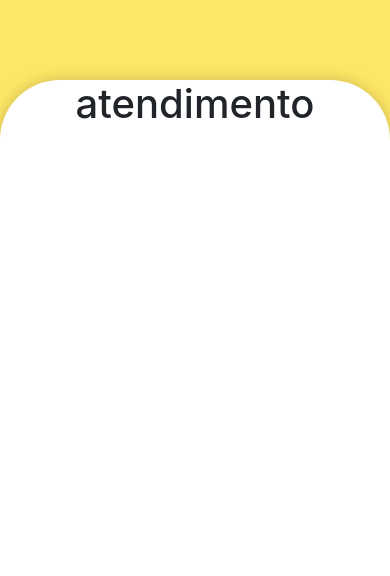
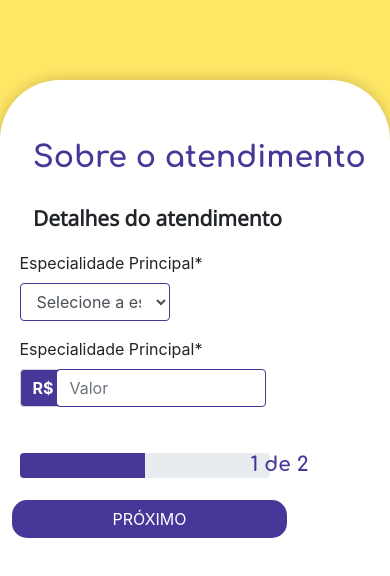
Before and after one commit to bolodissenoura/FacilConsultaFront, a Vue app: page /atendimento in a window 390 px wide. Shown: the top 576 px of the page. Built offline with nearby package versions, Linux system fonts and the light colour scheme.

Commit message:
(build) Adicionado O component GoBakc, que eh um botao de navegacao pra pagina anterior, foi tambem comecado a estilizar a pag de atendimento

```diff
--- /dev/null
+++ b/src/components/button/GoBack.vue
@@ -0,0 +1,23 @@
+<template>
+    <div class="goBack">
+        <a @click="goBack"> a </a>
+    </div>
+</template>
+
+<script>
+
+export default {
+    name: 'GoBack',
+    methods: {
+        goBack(){
+            return this.$router.go(-1)
+        }
+    }
+}
+</script>
+<style scoped>
+    .goBack{
+        display: flex;
+        padding-top: -100px;
+    }
+</style>
--- /dev/null
+++ b/src/components/form/FormAtendimento.vue
@@ -0,0 +1,189 @@
+<template>
+    <h2 class="titulo">{{ Titulo }}</h2>
+    <h5 class="subTitulo">{{ Subtitulo }}</h5>
+    <div class="row">
+
+        <form style="margin: 5% 0px 0px 5%;" >
+            <div class="form-group">
+                <label class="tituloInput" for="name">Especialidade Principal*</label>
+                <select type="text" class="form-control inputSelect" placeholder="Selecione a especialidade">
+                    <option selected>Selecione a especialidade</option>
+                    <option value="Cardiologia">Cardiologia</option>
+                    <option value="Dermatologia">Dermatologia</option>
+                    <option value="Neurologia">Neurologia</option>
+                    <option value="Oftalmologia">Oftalmologia</option>
+                    <option value="Psiquiatria">Psiquiatria</option>
+                    <option value="Urologia">Urologia</option>
+                </select>
+            </div>
+
+            <div class="form-group">
+                <label class="tituloInput" for="name">Especialidade Principal*</label>
+                    <div class="input-group-prepend">
+                        <span style="background-color:#483698;color:#fff;font-weight:bold;" class="input-group-text">R$</span>
+                        <input type="number" style="margin-left:-10px;" class="form-control precoInput" placeholder="Valor">
+                    </div>
+
+            </div>
+
+            <div class="row ">
+                <div class="col-md-4">
+                    <div class="progress" style="height: 25px;margin-top:30px;">
+                        <div class="progress-bar" role="progressbar"
+                         style="width: 50%;background-color: rgb(72, 54, 152);"
+                         aria-valuenow="25" aria-valuemin="0"
+                         aria-valuemax="100">
+                         </div>
+                    </div>
+                </div>
+                <div class="col-md-4">
+                    <h6 class="contagem" for="CPF">1 de 2</h6>
+                </div>
+            </div>
+            <button @click="$router.push('cadastro')" type="submit" class="btn">PRÓXIMO</button>
+        </form>
+    <img src="../../assets/desktop-pagina-1.png" style="width:400px;height:400px;" class="rounded " >
+    </div>
+
+</template>
+
+<script>
+    //Mascara de CPF
+        document.addEventListener('keydown', function(event) { //pega o evento de precionar uma tecla
+        if(event.keyCode != 46 && event.keyCode != 8){//verifica se a tecla precionada nao e um backspace e delete
+        var i = document.getElementById("CPF").value.length; //aqui pega o tamanho do input
+        if (i === 3 || i === 7) //aqui faz a divisoes colocando um ponto no terceiro e setimo indice
+        document.getElementById("CPF").value = document.getElementById("CPF").value + ".";
+        else if (i === 11) //aqui faz a divisao colocando o tracinho no decimo primeiro indice
+        document.getElementById("CPF").value = document.getElementById("CPF").value + "-";
+    }
+    });
+    //Mascara de Numero Celular
+    //     document.addEventListener('keydown', function(event) { //pega o evento de precionar uma tecla
+    //     if(event.keyCode != 46 && event.keyCode != 8){//verifica se a tecla precionada nao e um backspace e delete
+    //     var i = document.getElementById("phone").value.length; //aqui pega o tamanho do input
+    //     if (i === 0 ) //aqui faz a divisoes colocando um (
+    //     document.getElementById("phone").value = document.getElementById("phone").value + "(";
+    //     if (i === 3 ) //aqui faz a divisoes colocando um )
+    //     document.getElementById("phone").value = document.getElementById("phone").value + ")";
+    //     if (i === 5 ) //aqui faz a divisoes colocando um espaco em branco apos o 5 indice
+    //     document.getElementById("phone").value = document.getElementById("phone").value + " ";
+    //     else if (i === 10) //aqui faz a divisao colocando o tracinho no decimo indice
+    //     document.getElementById("phone").value = document.getElementById("phone").value + "-";
+    // }
+    // });
+    export default{
+        name: 'FormAtendimento',
+        data() {
+            return{
+                Titulo: 'Sobre o atendimento',
+                Subtitulo: 'Detalhes do atendimento'
+            }
+        },
+        methods: {
+        //Metodo para Input Number Only
+        NumbersOnly(evt) {
+        evt = (evt) ? evt : window.event;
+        var charCode = (evt.which) ? evt.which : evt.keyCode;
+        if ((charCode > 31 && (charCode < 48 || charCode > 57)) && charCode !== 46) {
+            evt.preventDefault();;
+        } else {
+            return true;
+            }
+            }
+        }
+        }
+</script>
+
+<style scoped>
+    .tituloInput{
+        max-width: 300px;
+        min-width: 100px;
+        display: flex;
+    }
+    .inputName{
+        width: 400px;
+    }
+    .precoInput{
+        width: 210px;
+    }
+
+    input, select{
+        border-color: #483698;
+    }
+
+    input:focus, select:focus{
+        border-color: #483698;  -webkit-box-shadow: inset 0 1px 1px rgba(0, 0, 0, 0.075), 0 0 8px rgba(72, 54, 152, 0.6);
+        box-shadow: inset 0 1px 1px rgba(0, 0, 0, 0.075), 0 0 8px rgba(72, 54, 152, 0.6);
+    }
+
+    h6{
+        font-family: 'Comfortaa', cursive;
+        color:#483698;
+    }
+    .formTotal{
+        margin-left:4%;
+    }
+    button{
+        margin-bottom:30px;
+        border-radius: 15px;
+        width:400px;
+        margin-top:15px;
+        text-align: center;
+        background-color:rgb(72, 54, 152);
+        color:#fff;
+    }
+    .progress{
+        width:300px;
+    }
+    .contagem{
+        margin-top:30px;
+        font-size:20px;
+        margin-right:-300px;
+    }
+
+    /* Escondendo as flechinhas do Input Number  */
+    input::-webkit-outer-spin-button,
+    input::-webkit-inner-spin-button {
+        -webkit-appearance: none;
+        margin: 0;
+    }
+    input[type=number] {
+        -moz-appearance:textfield; /* Firefox */
+    }
+
+    /* Deixando Responsivo  */
+    @media (max-width: 600px)
+    {
+        .inputName{
+            width: 90%;
+        }
+        .inputSelect{
+            width: 150px;
+        }
+        .inputNumber{
+            width: 70%;
+        }
+        img{
+            display: none;
+        }
+        .progress{
+            width: 250px;
+        }
+        .contagem{
+            margin-top:-25px;
+            font-size:20px;
+            margin-left: -60px;
+        }
+        button{
+            display:auto;
+            border-radius: 15px;
+            margin-left: -20px;
+            width:98%;
+            margin-top:15px;
+            text-align: center;
+            background-color:rgb(72, 54, 152);
+            color:#fff;
+        }
+    }
+</style>
--- a/src/components/form/InputText.vue
+++ b/src/components/form/FormProfissional.vue
@@ -1,4 +1,6 @@
 <template>
+    <h2 class="titulo">{{ Titulo }}</h2>
+    <h5 class="subTitulo">{{ Subtitulo }}</h5>
     <div class="row">
 
         <form style="margin: 5% 0px 0px 5%;" >
@@ -62,7 +64,7 @@
                     <h6 class="contagem" for="CPF">1 de 2</h6>
                 </div>
             </div>
-            <button type="submit" class="btn">PRÓXIMO</button>
+            <button @click="$router.push('atendimento')" type="submit" class="btn">PRÓXIMO</button>
         </form>
     <img src="../../assets/desktop-pagina-1.png" style="width:400px;height:400px;" class="rounded " >
     </div>
@@ -81,21 +83,27 @@
     }
     });
     //Mascara de Numero Celular
-        document.addEventListener('keydown', function(event) { //pega o evento de precionar uma tecla
-        if(event.keyCode != 46 && event.keyCode != 8){//verifica se a tecla precionada nao e um backspace e delete
-        var i = document.getElementById("phone").value.length; //aqui pega o tamanho do input
-        if (i === 0 ) //aqui faz a divisoes colocando um (
-        document.getElementById("phone").value = document.getElementById("phone").value + "(";
-        if (i === 3 ) //aqui faz a divisoes colocando um )
-        document.getElementById("phone").value = document.getElementById("phone").value + ")";
-        if (i === 5 ) //aqui faz a divisoes colocando um espaco em branco apos o 5 indice
-        document.getElementById("phone").value = document.getElementById("phone").value + " ";
-        else if (i === 10) //aqui faz a divisao colocando o tracinho no decimo indice
-        document.getElementById("phone").value = document.getElementById("phone").value + "-";
-    }
-    });
+    //     document.addEventListener('keydown', function(event) { //pega o evento de precionar uma tecla
+    //     if(event.keyCode != 46 && event.keyCode != 8){//verifica se a tecla precionada nao e um backspace e delete
+    //     var i = document.getElementById("phone").value.length; //aqui pega o tamanho do input
+    //     if (i === 0 ) //aqui faz a divisoes colocando um (
+    //     document.getElementById("phone").value = document.getElementById("phone").value + "(";
+    //     if (i === 3 ) //aqui faz a divisoes colocando um )
+    //     document.getElementById("phone").value = document.getElementById("phone").value + ")";
+    //     if (i === 5 ) //aqui faz a divisoes colocando um espaco em branco apos o 5 indice
+    //     document.getElementById("phone").value = document.getElementById("phone").value + " ";
+    //     else if (i === 10) //aqui faz a divisao colocando o tracinho no decimo indice
+    //     document.getElementById("phone").value = document.getElementById("phone").value + "-";
+    // }
+    // });
     export default{
-        name: 'InputText',
+        name: 'FormProfissional',
+        data() {
+            return{
+                Titulo: 'Sobre o profissional',
+                Subtitulo: 'Dados do profissional'
+            }
+        },
         methods: {
         //Metodo para Input Number Only
         NumbersOnly(evt) {
--- a/src/components/header/Subtitulo.vue
+++ b/src/components/header/Subtitulo.vue
@@ -1,17 +1,10 @@
 <template>
-    <div >
-        <h5 class="subTitulo">{{ nome }}</h5>
-    </div>
+
 </template>
 
 <script>
 export default{
-    name: 'Titulo',
-    data() {
-        return{
-            nome: 'Dados do profissional'
-        }
-    }
+    name: 'SubTitulo'
 }
 </script>
 <style>
--- a/src/components/header/Titulo.vue
+++ b/src/components/header/Titulo.vue
@@ -1,17 +1,10 @@
 <template>
-    <div >
-        <h2 class="titulo">{{ nome }}</h2>
-    </div>
+
 </template>
 
 <script>
 export default{
-    name: 'Titulo',
-    data() {
-        return{
-            nome: 'Sobre o profissional'
-        }
-    }
+    name: 'Titulo'
 }
 </script>
 <style>
--- a/src/views/Atendimento.vue
+++ b/src/views/Atendimento.vue
@@ -1,5 +1,25 @@
 <template>
     <div>
-        <h1>atendimento</h1>
+
+        <Titulo/>
+        <Subtitulo/>
+        <FormAtendimento/>
     </div>
 </template>
+
+<script>
+    import Titulo from '../components/header/Titulo.vue'
+    import Subtitulo from '../components/header/Subtitulo.vue'
+    import FormAtendimento from '../components/form/FormAtendimento.vue'
+    import GoBack from '../components/button/GoBack.vue'
+
+    export default {
+        name: 'Profissional',
+        components: {
+            Titulo,
+            Subtitulo,
+            FormAtendimento,
+            GoBack
+        }
+    }
+</script>
--- a/src/views/Profissional.vue
+++ b/src/views/Profissional.vue
@@ -2,21 +2,21 @@
     <div>
         <Titulo/>
         <Subtitulo/>
-        <InputText/>
+        <FormProfissional/>
     </div>
 </template>
 
 <script>
     import Titulo from '../components/header/Titulo.vue'
     import Subtitulo from '../components/header/Subtitulo.vue'
-    import InputText from '../components/form/InputText.vue'
+    import FormProfissional from '../components/form/FormProfissional.vue'
 
     export default {
         name: 'Profissional',
         components: {
             Titulo,
             Subtitulo,
-            InputText
+            FormProfissional
         }
     }
 </script>
```
